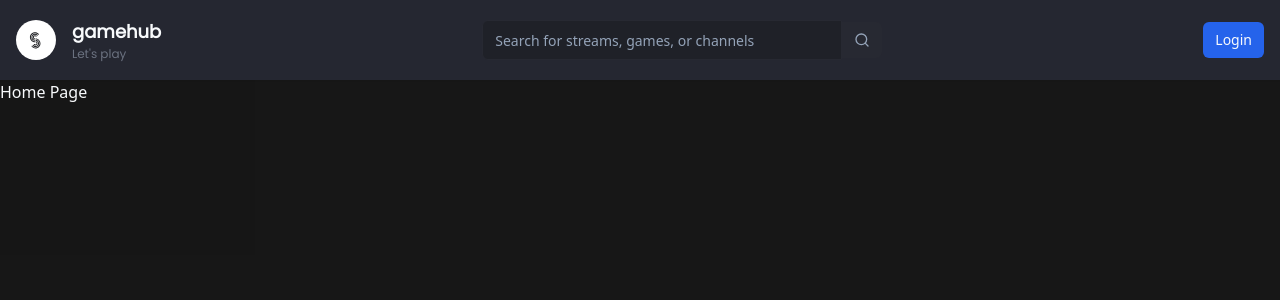
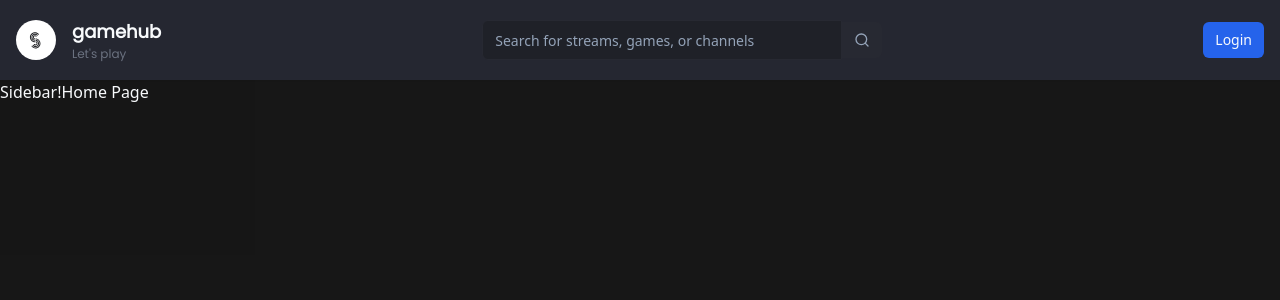
Before and after one commit to balajik10/StreamLink, a Next.js app in the folder video-twitch/: page / in a window 1280 px wide. Shown: the top 300 px of the page. Built offline with nearby package versions, Linux system fonts and the light colour scheme; no server answers.

Commit message:
updating sidebar

```diff
--- /dev/null
+++ b/video-twitch/app/(browse)/_components/sidebar/index.tsx
@@ -0,0 +1,9 @@
+import { Wrapper } from "./wrapper";
+
+export const Sidebar = () => {
+    return (
+      <Wrapper>
+        Sidebar!
+      </Wrapper>
+    );
+  };
--- /dev/null
+++ b/video-twitch/app/(browse)/_components/sidebar/wrapper.tsx
@@ -0,0 +1,15 @@
+"use client";
+
+import { ReactNode } from "react";
+
+interface WrapperProps {
+  children: ReactNode;
+}
+
+export const Wrapper = ({ children }: WrapperProps) => {
+  return (
+    <aside>
+      {children}
+    </aside>
+  );
+};
--- a/video-twitch/app/(browse)/layout.tsx
+++ b/video-twitch/app/(browse)/layout.tsx
@@ -1,10 +1,11 @@
+import { Sidebar } from './_components/sidebar';
 import {Navbar} from './_components/navbar';  // Make sure you have a Navbar component in the appropriate location
-
 const BrowseLayout = ({ children }: { children: React.ReactNode }) => {
   return (
     <>
       <Navbar />
       <div className="flex h-full pt-20">
+        <Sidebar/>
         {children}
       </div>
     </>
```
